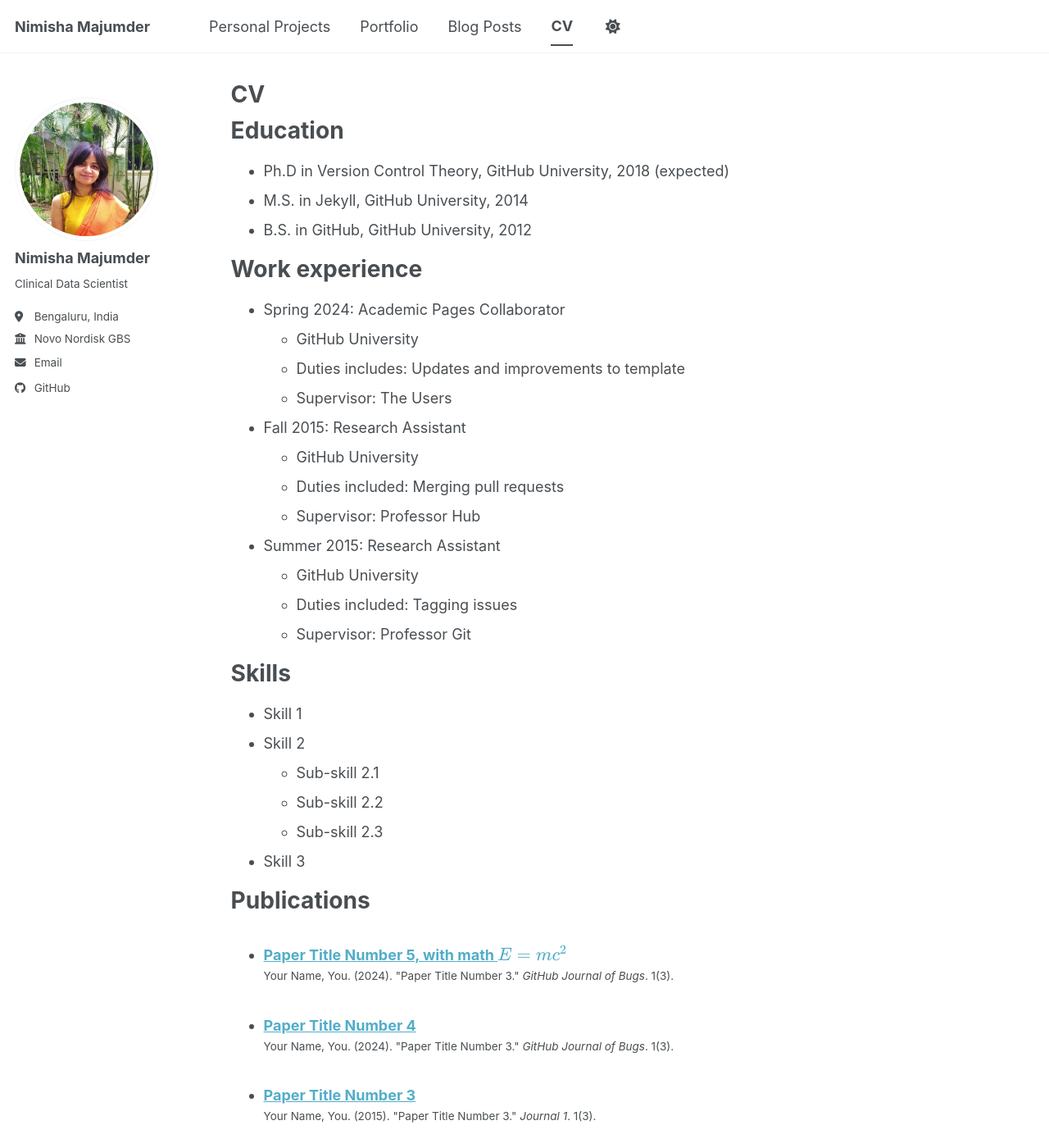
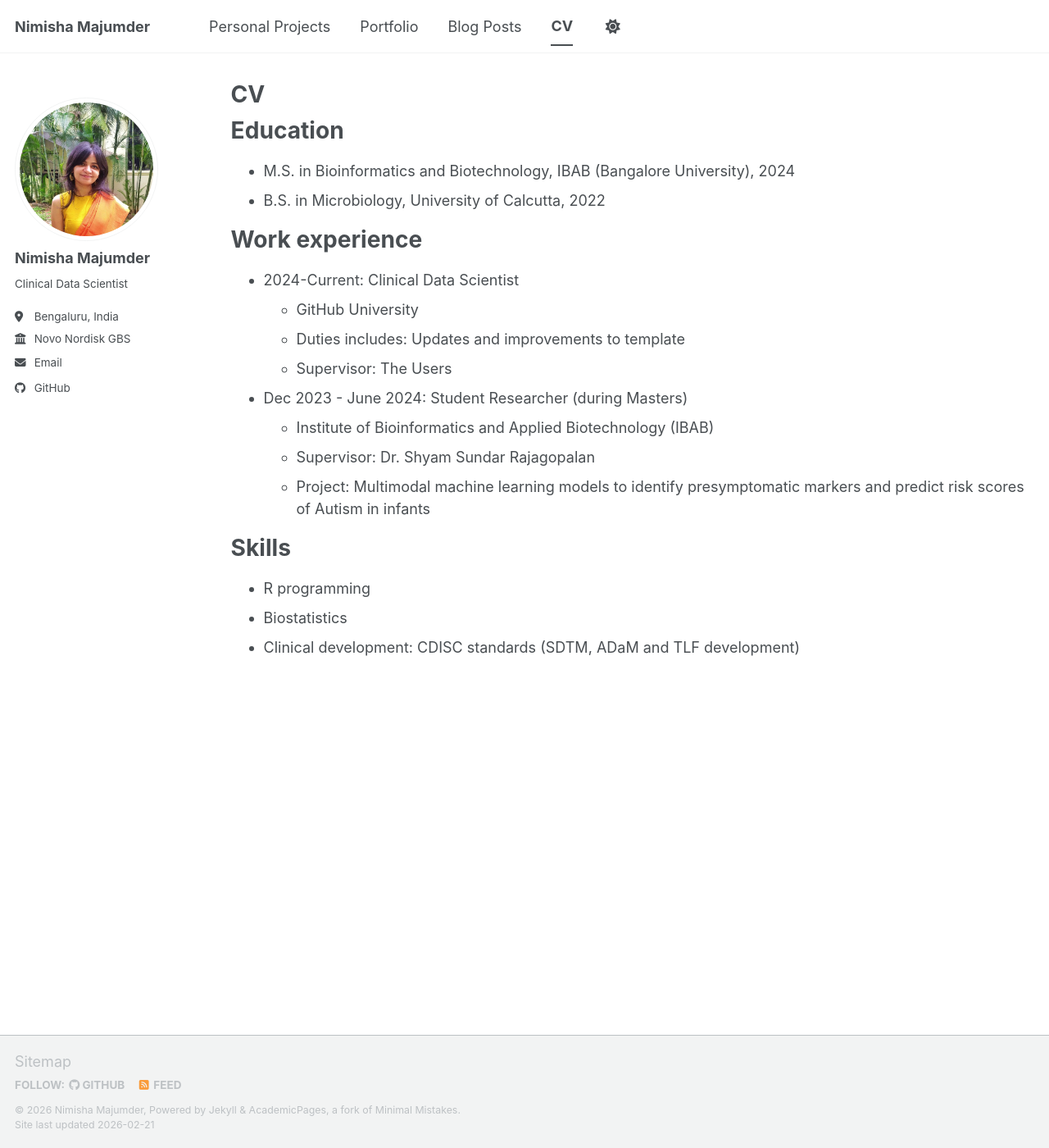
Before and after one commit to nim-m/nim-m.github.io, a Jekyll site: the page built from _pages/cv.md, in a window 1280 px wide and 1400 px high. Shown: the whole window at 82% size. Built offline with Jekyll 4.4.1, drawn with Linux system fonts in a browser that asks for light colours; a script bundle is joined from its source files by our own code; library files that are not in the unit come from our copies; some of the changed text lies outside the part shown.

Commit message:
updated CV

```diff
--- a/_pages/cv.md
+++ b/_pages/cv.md
@@ -11,54 +11,24 @@ redirect_from:
 
 Education
 ======
-* Ph.D in Version Control Theory, GitHub University, 2018 (expected)
-* M.S. in Jekyll, GitHub University, 2014
-* B.S. in GitHub, GitHub University, 2012
+* M.S. in Bioinformatics and Biotechnology, IBAB (Bangalore University), 2024
+* B.S. in Microbiology, University of Calcutta, 2022
 
 Work experience
 ======
-* Spring 2024: Academic Pages Collaborator
+* 2024-Current: Clinical Data Scientist
   * GitHub University
   * Duties includes: Updates and improvements to template
   * Supervisor: The Users
 
-* Fall 2015: Research Assistant
-  * GitHub University
-  * Duties included: Merging pull requests
-  * Supervisor: Professor Hub
+* Dec 2023 - June 2024: Student Researcher (during Masters)
+  * Institute of Bioinformatics and Applied Biotechnology (IBAB)
+  * Supervisor: Dr. Shyam Sundar Rajagopalan
+  * Project: Multimodal machine learning models to identify presymptomatic markers and predict risk scores of Autism in infants
 
-* Summer 2015: Research Assistant
-  * GitHub University
-  * Duties included: Tagging issues
-  * Supervisor: Professor Git
 
 Skills
 ======
-* Skill 1
-* Skill 2
-  * Sub-skill 2.1
-  * Sub-skill 2.2
-  * Sub-skill 2.3
-* Skill 3
-
-Publications
-======
-  <ul>{% for post in site.publications reversed %}
-    {% include archive-single-cv.html %}
-  {% endfor %}</ul>
-
-Talks
-======
-  <ul>{% for post in site.talks reversed %}
-    {% include archive-single-talk-cv.html  %}
-  {% endfor %}</ul>
-
-Teaching
-======
-  <ul>{% for post in site.teaching reversed %}
-    {% include archive-single-cv.html %}
-  {% endfor %}</ul>
-
-Service and leadership
-======
-* Currently signed in to 43 different slack teams
+* R programming
+* Biostatistics
+* Clinical development: CDISC standards (SDTM, ADaM and TLF development)
```
